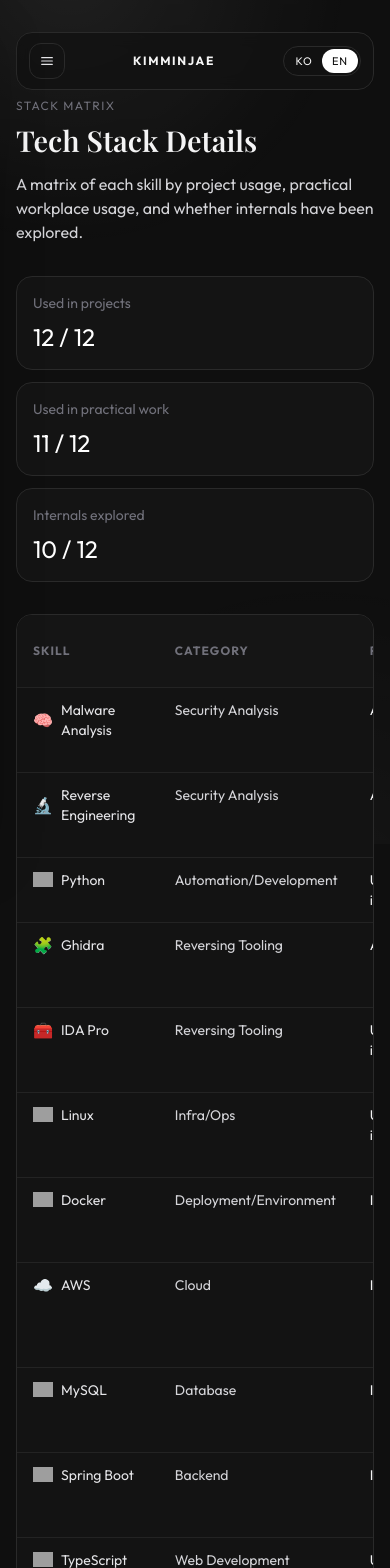
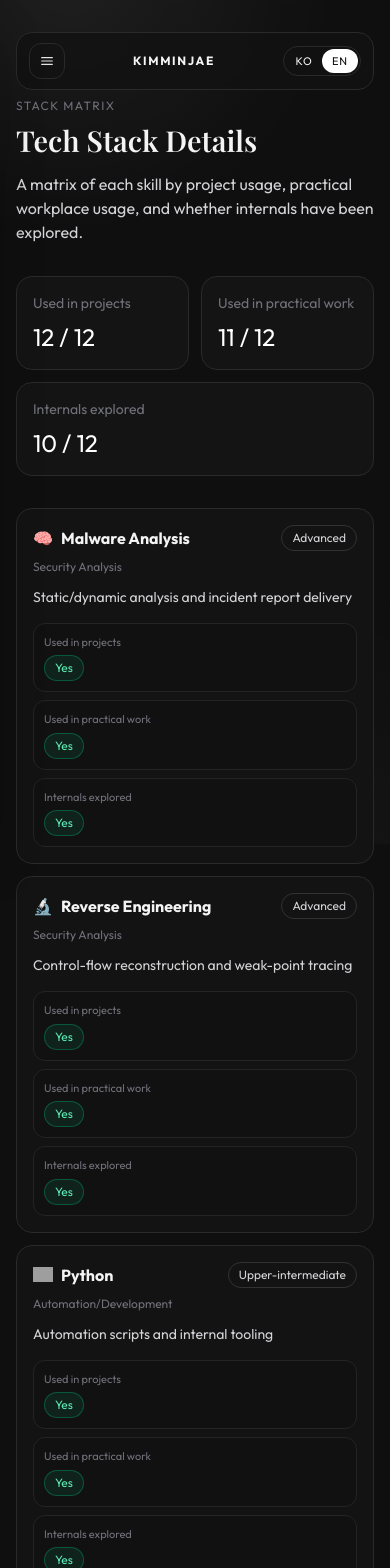
Before and after one commit to HLab-Haeyul/HLab-Web, a Vue app: page /en/stack in a window 390 px wide. Shown: the top 1568 px of the page. Built offline with nearby package versions, Linux system fonts and the light colour scheme; grey boxes are pictures that could not be loaded; the HTML template or start-up script is replaced by a standard one.

Commit message:
feat(#3) : 모바일 친화 기술 스택 카드 레이아웃 추가

```diff
--- a/src/views/StackDetailView.vue
+++ b/src/views/StackDetailView.vue
@@ -40,7 +40,7 @@ const yesNoClass = (value: boolean) =>
         <p class="mt-4 max-w-[72ch] text-zinc-300">{{ stackDetail.description }}</p>
       </section>
 
-      <section id="stack-summary" class="mt-8 grid grid-cols-1 gap-3 md:grid-cols-3">
+      <section id="stack-summary" class="mt-8 grid grid-cols-2 gap-3 md:grid-cols-3">
         <article class="rounded-2xl border border-[#2a2a2a] bg-[#141414] p-4">
           <p class="text-sm text-zinc-500">{{ stackDetail.summaryProjectUsed }}</p>
           <p class="mt-2 text-2xl text-white">{{ projectUsedCount }} / {{ stackDetail.items.length }}</p>
@@ -49,13 +49,69 @@ const yesNoClass = (value: boolean) =>
           <p class="text-sm text-zinc-500">{{ stackDetail.summaryPracticalUsed }}</p>
           <p class="mt-2 text-2xl text-white">{{ practicalUsedCount }} / {{ stackDetail.items.length }}</p>
         </article>
-        <article class="rounded-2xl border border-[#2a2a2a] bg-[#141414] p-4">
+        <article class="col-span-2 rounded-2xl border border-[#2a2a2a] bg-[#141414] p-4 md:col-span-1">
           <p class="text-sm text-zinc-500">{{ stackDetail.summaryInternals }}</p>
           <p class="mt-2 text-2xl text-white">{{ internalsExploredCount }} / {{ stackDetail.items.length }}</p>
         </article>
       </section>
 
-      <section id="stack-matrix" class="mt-8 overflow-x-auto rounded-2xl border border-[#2a2a2a] bg-[#131313]">
+      <section id="stack-matrix" class="mt-8">
+        <div class="space-y-3 md:hidden">
+          <article
+            v-for="item in stackDetail.items"
+            :key="`mobile-${item.label}`"
+            class="rounded-2xl border border-[#2a2a2a] bg-[#131313] p-4"
+          >
+            <div class="flex items-center justify-between gap-3">
+              <div class="flex min-w-0 items-center gap-2">
+                <img
+                  v-if="item.imageSrc"
+                  :src="item.imageSrc"
+                  :alt="item.imageAlt ?? item.label"
+                  class="h-5 w-5 object-contain"
+                  loading="lazy"
+                />
+                <span v-else class="text-base leading-none">{{ item.icon ?? '•' }}</span>
+                <strong class="truncate text-zinc-100">{{ item.label }}</strong>
+              </div>
+              <span class="shrink-0 rounded-full border border-[#323232] px-2.5 py-1 text-xs text-zinc-300">
+                {{ item.proficiency }}
+              </span>
+            </div>
+
+            <p class="mt-2 text-xs text-zinc-500">{{ item.category }}</p>
+            <p class="mt-3 text-sm text-zinc-300">{{ item.note }}</p>
+
+            <dl class="mt-4 grid grid-cols-1 gap-2">
+              <div class="rounded-xl border border-[#242424] bg-[#111111] p-2.5">
+                <dt class="text-[11px] text-zinc-500">{{ stackDetail.columnProjectUsed }}</dt>
+                <dd class="mt-1">
+                  <span class="inline-flex rounded-full border px-2.5 py-1 text-xs" :class="yesNoClass(item.capability.projectUsed)">
+                    {{ item.capability.projectUsed ? stackDetail.yesLabel : stackDetail.noLabel }}
+                  </span>
+                </dd>
+              </div>
+              <div class="rounded-xl border border-[#242424] bg-[#111111] p-2.5">
+                <dt class="text-[11px] text-zinc-500">{{ stackDetail.columnPracticalUsed }}</dt>
+                <dd class="mt-1">
+                  <span class="inline-flex rounded-full border px-2.5 py-1 text-xs" :class="yesNoClass(item.capability.practicalUsed)">
+                    {{ item.capability.practicalUsed ? stackDetail.yesLabel : stackDetail.noLabel }}
+                  </span>
+                </dd>
+              </div>
+              <div class="rounded-xl border border-[#242424] bg-[#111111] p-2.5">
+                <dt class="text-[11px] text-zinc-500">{{ stackDetail.columnInternals }}</dt>
+                <dd class="mt-1">
+                  <span class="inline-flex rounded-full border px-2.5 py-1 text-xs" :class="yesNoClass(item.capability.internalsExplored)">
+                    {{ item.capability.internalsExplored ? stackDetail.yesLabel : stackDetail.noLabel }}
+                  </span>
+                </dd>
+              </div>
+            </dl>
+          </article>
+        </div>
+
+        <div class="hidden overflow-x-auto rounded-2xl border border-[#2a2a2a] bg-[#131313] md:block">
           <table class="min-w-[980px] w-full border-collapse">
             <thead class="bg-[#151515]">
               <tr class="text-left text-xs uppercase tracking-[0.09em] text-zinc-500">
@@ -108,6 +164,7 @@ const yesNoClass = (value: boolean) =>
               </tr>
             </tbody>
           </table>
+        </div>
       </section>
     </main>
   </div>
```
Lines whose indentation alone changed are shown as unchanged.
